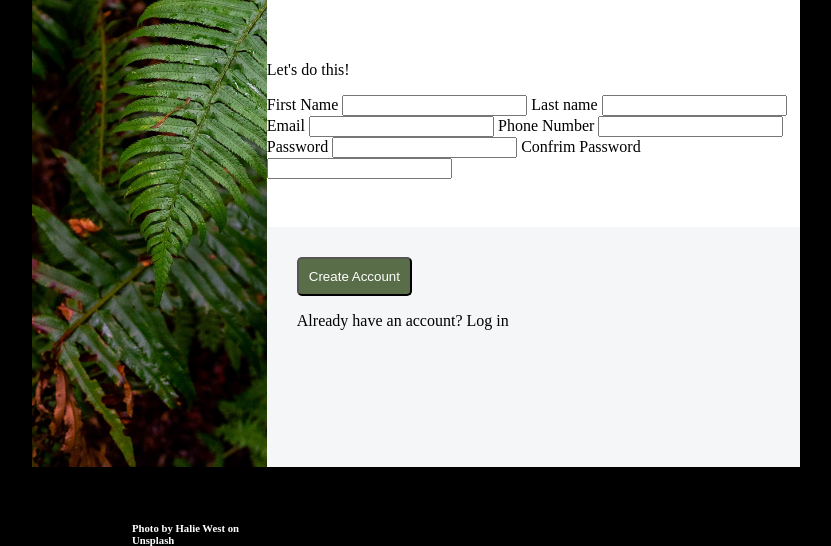
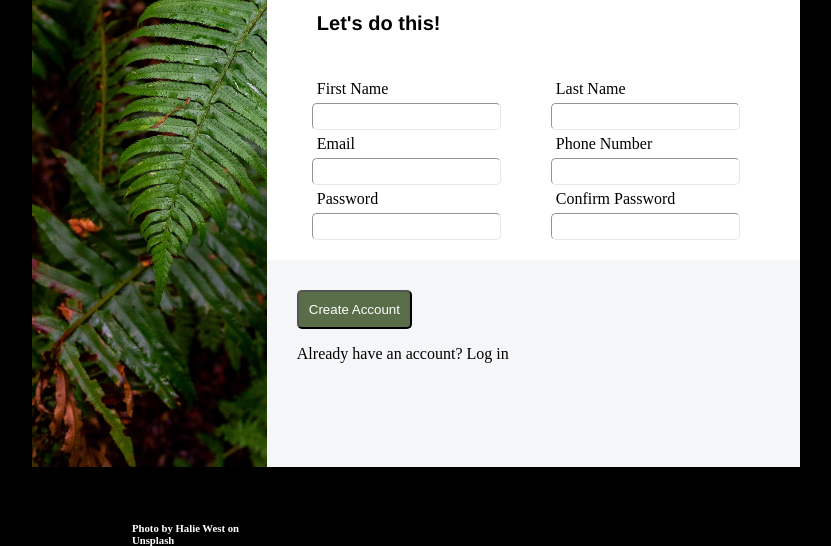
Before and after one commit to Lafoulks/sign-up-form, a plain HTML site: page index.html in a window 1280 px wide. Shown: the part 333-879 px from the top of the page, without its empty margins (224-1055 px from the left). Drawn offline with Linux system fonts and the light colour scheme.

Commit message:
style form boxes to match target design

```diff
--- a/index.html
+++ b/index.html
@@ -29,21 +29,21 @@
                         <label for="firstName">First Name</label>
                         <input id="firstName" name="firstName" type="text">
 
-                        <label for="lastName">Last name</label>
-                        <input id="lastName" name="lastName" type="text">
-                    </div>
-                    <div>
                         <label for="email">Email</label>
                         <input id="email" name="email" type="email">
 
+                        <label for="password">Password</label>
+                        <input type="password" name="password" id="password" class="error">
+                    </div>
+                    <div>
+                        <label for="lastName">Last Name</label>
+                        <input id="lastName" name="lastName" type="text">
+
                         <label for="tel">Phone Number</label>
                         <input id="tel" type="tel" name="tell">
-                    </div>
-                    <div>
-                        <label for="password">Password</label>
-                        <input type="password" name="password" id="password">
-                        <label for="confirmPassword">Confrim Password</label>
-                        <input type="password" name="confirmPassword" id="confirmPassword">
+
+                        <label for="confirmPassword">Confirm Password</label>
+                        <input type="password" name="confirmPassword" id="confirmPassword" class="error">
                     </div>
                 </form>
             </div>
--- a/style.css
+++ b/style.css
@@ -77,13 +77,32 @@ h6 {
     font-family: Georgia, 'Times New Roman', Times, serif;
     font-weight: bold;
     font-size: 20px;
-    font-family:'Lucida Sans', 'Lucida Sans Regular', 'Lucida Grande', 'Lucida Sans Unicode', Geneva, Verdana, sans-serif
+    font-family:'Franklin Gothic Medium', 'Arial Narrow', Arial, sans-serif;
 }
 
 .bottom-section {
     padding: 30px;
 }
 
-.validation {
-    display: inline-block;
+form {
+  display: flex;
+  flex-wrap: wrap;
+  padding: 20px;
+  gap: 50px;
+  margin-left: 25px;
 }
+
+input, label {
+    display: block;
+    border-radius: 5px;
+    border-color: #E5E7EB;
+    border-width: thin;
+    padding: 5px;
+}
+
+.validation p {
+    margin-left: 50px;
+    font-weight: bold;
+    font-size: 20px;
+    font-family: 'Franklin Gothic Medium', 'Arial Narrow', Arial, sans-serif;
+}
```
